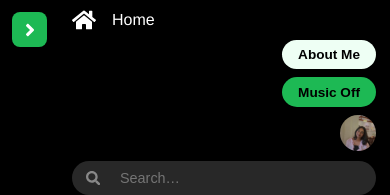
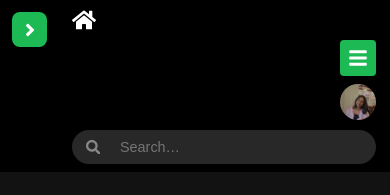
Before and after one commit to BhavanaPoosa/react-portfolio, a React (Create React App) app: page /artist in a window 390 px wide. Shown: the top 195 px of the page. Built offline with nearby package versions, Linux system fonts and the light colour scheme.

Commit message:
Adjust the sidebar burger-btn

```diff
--- a/src/components/Navbar.js
+++ b/src/components/Navbar.js
@@ -1,57 +1,41 @@
 // src/components/Navbar.js
 import React, { useState, useEffect, useRef, useMemo } from 'react';
-import { FaHome, FaSearch } from 'react-icons/fa';
+import { FaHome, FaSearch, FaBars, FaTimes, FaHeadphones, FaUserAlt } from 'react-icons/fa';
 import { useNavigate } from 'react-router-dom';
 import '../styles/Navbar.css';
 
-/* ───────── SEARCH CATALOG ───────── */
 const searchItems = [
-  /* pages */
-  { type: 'page',    label: 'Developer',  path: '/developer' },
-  { type: 'page',    label: 'Artist',     path: '/artist' },
-  { type: 'page',    label: 'Individual', path: '/individual' },
-
-  /* misc */
-  { type: 'project', label: 'React Portfolio',        path: '/developer' },
-  { type: 'goal',    label: '2025 Vision Board',      path: '/individual' },
-  { type: 'resume',  label: 'Download Résumé',        path: '/resume.pdf' },
-  { type: 'page',    label: 'My Journey Timeline',    path: '/myjourney' },
-
-  { type: 'project', label: 'Text2Vision',            path: '/developer' },
-  { type: 'project', label: 'Portfolio Site',         path: '/developer' },
-
-  /* artwork */
-  { type: 'art', label: 'Autumn – Digital Art',       path: '/artist' },
-  { type: 'art', label: 'Forest Hut – Digital Art',   path: '/artist' },
-  // … (keep the rest of your art items here)
+  { type: 'page',    label: 'Developer',        path: '/developer' },
+  { type: 'page',    label: 'Artist',           path: '/artist' },
+  { type: 'page',    label: 'Individual',       path: '/individual' },
+  { type: 'project', label: 'React Portfolio',  path: '/developer' },
+  { type: 'goal',    label: '2025 Vision Board',path: '/individual' },
+  { type: 'resume',  label: 'Download Résumé',  path: '/resume.pdf' },
+  { type: 'page',    label: 'My Journey Timeline', path: '/myjourney' },
+  // …and any others you need
 ];
 
 export default function Navbar() {
   const navigate = useNavigate();
+  const [searchTerm, setSearchTerm] = useState('');
+  const [isMusicOn, setIsMusicOn]   = useState(false);
+  const [showBurgerMenu, setShowBurgerMenu] = useState(false);
 
-  /* — state — */
-  const [showProfile, setShowProfile] = useState(false);
-  const [searchTerm,  setSearchTerm]  = useState('');
-  const [isMusicOn,   setIsMusicOn]   = useState(false);
-
-  /* background music */
   const audioRef = useRef(null);
   useEffect(() => {
     audioRef.current = new Audio('/Chill.mp3');
     audioRef.current.volume = 0.1;
   }, []);
 
-  /* performant live-search */
   const filteredItems = useMemo(() => {
     const term = searchTerm.trim().toLowerCase();
     if (!term) return [];
-    return searchItems.filter(i =>
-      i.label.toLowerCase().includes(term) ||
-      i.type.toLowerCase().includes(term)
+    return searchItems.filter(it =>
+      it.label.toLowerCase().includes(term) ||
+      it.type.toLowerCase().includes(term)
     );
   }, [searchTerm]);
 
-  /* handlers */
   const handleResultClick = (item) => {
     if (item.path.endsWith('.pdf')) {
       window.open(item.path, '_blank', 'noopener,noreferrer');
@@ -62,87 +46,88 @@ export default function Navbar() {
   };
 
   const toggleMusic = () => {
-    if (!audioRef.current) return;
-    isMusicOn ? audioRef.current.pause()
-              : audioRef.current.play().catch(()=>{});
-    setIsMusicOn(p => !p);
+    if (isMusicOn) audioRef.current.pause();
+    else          audioRef.current.play().catch(() => {});
+    setIsMusicOn(m => !m);
+    setShowBurgerMenu(false);
   };
 
-  /* scroll to About-Me (HomeContent) */
-  const goToAboutMe = () => {
+  const handleScrollToAboutMe = () => {
     navigate('/', { state: { scrollToAbout: true } });
+    setShowBurgerMenu(false);
   };
 
-  /* ───────── JSX ───────── */
   return (
-    <>
     <header className="navbar">
-        {/* left */}
+      {/* ─── LEFT: logo + home */}
       <div className="nav-left" onClick={() => navigate('/')}>
-          <FaHome size={24} />{"    "} Home
-          <span className="nav-home"></span>
+        <FaHome size={24} />
+        <span className="nav-home">Home</span>
       </div>
 
-        {/* center — search */}
+      {/* ─── CENTER: search */}
       <div className="nav-center">
         <FaSearch className="search-icon" />
         <input
           type="text"
           placeholder="Search…"
           value={searchTerm}
-            onChange={(e) => setSearchTerm(e.target.value)}
+          onChange={e => setSearchTerm(e.target.value)}
         />
-
         {searchTerm && (
           <div className="search-dropdown">
-              {filteredItems.length ? (
-                filteredItems.map((item, idx) => (
+            {filteredItems.length
+              ? filteredItems.map((it, i) => (
                   <div
-                    key={idx}
+                    key={i}
                     className="dropdown-item"
-                    onClick={() => handleResultClick(item)}
+                    onClick={() => handleResultClick(it)}
                   >
-                    {item.label}
-                    <span className="dropdown-tag">{item.type}</span>
+                    {it.label}
+                    <span className="dropdown-tag">{it.type}</span>
                   </div>
                 ))
-              ) : (
-                <div className="dropdown-item">No results</div>
-              )}
+              : <div className="dropdown-item">No results</div>
+            }
           </div>
         )}
       </div>
 
-        {/* right */}
+      {/* ─── RIGHT: desktop buttons + mobile burger */}
       <div className="nav-right">
-          <button className="about-me-btn" onClick={goToAboutMe}>
-            About Me
-          </button>
-
         <button className="music-toggle" onClick={toggleMusic}>
           {isMusicOn ? 'Music On' : 'Music Off'}
         </button>
 
-          <img
-            src="/Me.jpeg"
-            alt="Bhavana Poosa avatar"
-            className="avatar"
-            onClick={() => setShowProfile(true)}
-          />
+        <button className="about-me-btn" onClick={handleScrollToAboutMe}>
+          About Me
+        </button>
+
+        <button
+          className="burger-menu-btn"
+          onClick={() => setShowBurgerMenu(b => !b)}
+          aria-label="Toggle menu"
+        >
+          {showBurgerMenu
+            ? <FaTimes size={20} />
+            : <FaBars  size={20} />
+          }
+        </button>
+
+        <img src="/Me.jpeg" alt="Avatar" className="avatar" />
       </div>
-      </header>
 
-      {/* profile modal */}
-      {showProfile && (
-        <div className="profile-modal" onClick={() => setShowProfile(false)}>
-          <div
-            className="profile-modal-content"
-            onClick={(e) => e.stopPropagation()}
-          >
-            <img src="/Me.jpeg" alt="Bhavana Poosa" />
-          </div>
+      {/* ─── Mobile-only burger dropdown */}
+      {showBurgerMenu && (
+        <div className="burger-menu-dropdown">
+          <button onClick={toggleMusic}>
+            <FaHeadphones /> {isMusicOn ? 'Music Off' : 'Music On'}
+          </button>
+          <button onClick={handleScrollToAboutMe}>
+            <FaUserAlt /> About Me
+          </button>
         </div>
       )}
-    </>
+    </header>
   );
 }
--- a/src/styles/Navbar.css
+++ b/src/styles/Navbar.css
@@ -237,3 +237,63 @@
       align-items: flex-end;
     }
   }
+
+  /* hide desktop buttons on mobile */
+@media (max-width: 768px) {
+  .music-toggle,
+  .about-me-btn {
+    display: none;
+  }
+}
+
+/* the burger icon button */
+.burger-menu-btn {
+  display: none; /* desktop hide */
+  background: #1db954;
+  color: #fff;
+  border: none;
+  border-radius: 4px;
+  padding: 0.4rem;
+  margin-left: 0.5rem;
+  cursor: pointer;
+}
+@media (max-width: 768px) {
+  .burger-menu-btn {
+    display: inline-flex;
+    align-items: center;
+    justify-content: center;
+    width: 36px;
+    height: 36px;
+    font-size: 1.2rem;
+  }
+}
+
+/* dropdown that appears under the burger */
+.burger-menu-dropdown {
+  position: absolute;
+  top: 60px;
+  right: 1rem;
+  background: #121212;
+  border: 1px solid #333;
+  border-radius: 8px;
+  box-shadow: 0 2px 6px rgba(0,0,0,0.5);
+  display: flex;
+  flex-direction: column;
+  z-index: 1000;
+}
+.burger-menu-dropdown button {
+  background: none;
+  border: none;
+  color: #fff;
+  text-align: left;
+  padding: 0.75rem 1.25rem;
+  font-size: 0.95rem;
+  cursor: pointer;
+  display: flex;
+  align-items: center;
+  gap: 0.5rem;
+}
+.burger-menu-dropdown button:hover {
+  background: #1db954;
+  color: #000;
+}
```
Lines whose indentation alone changed are shown as unchanged.
